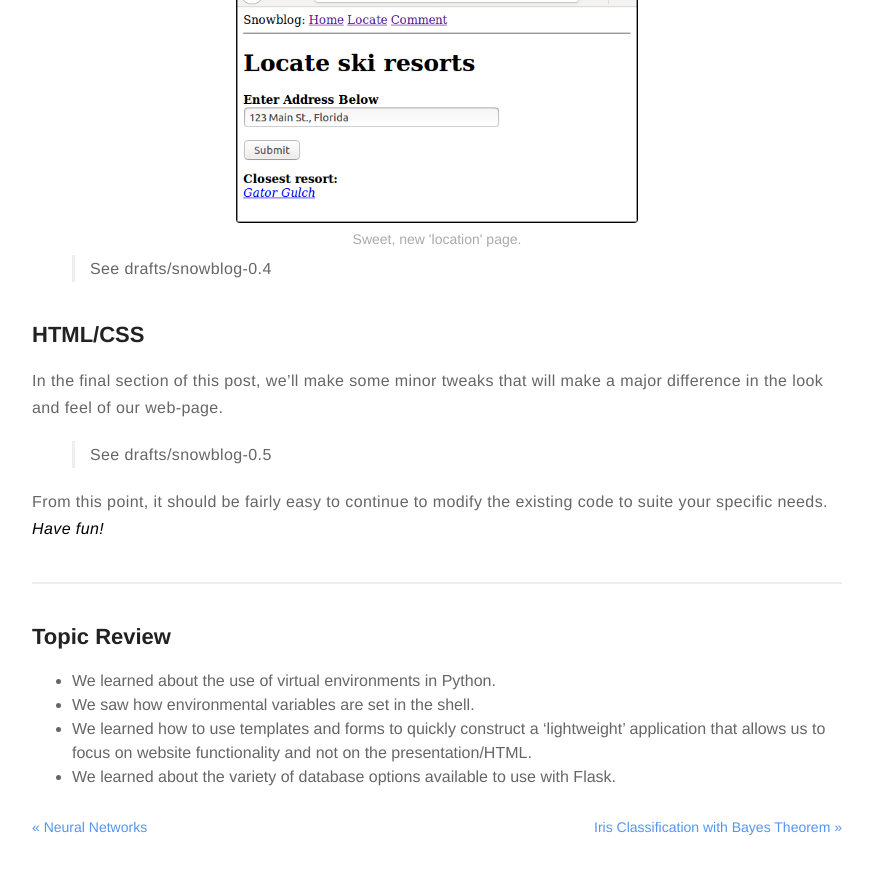
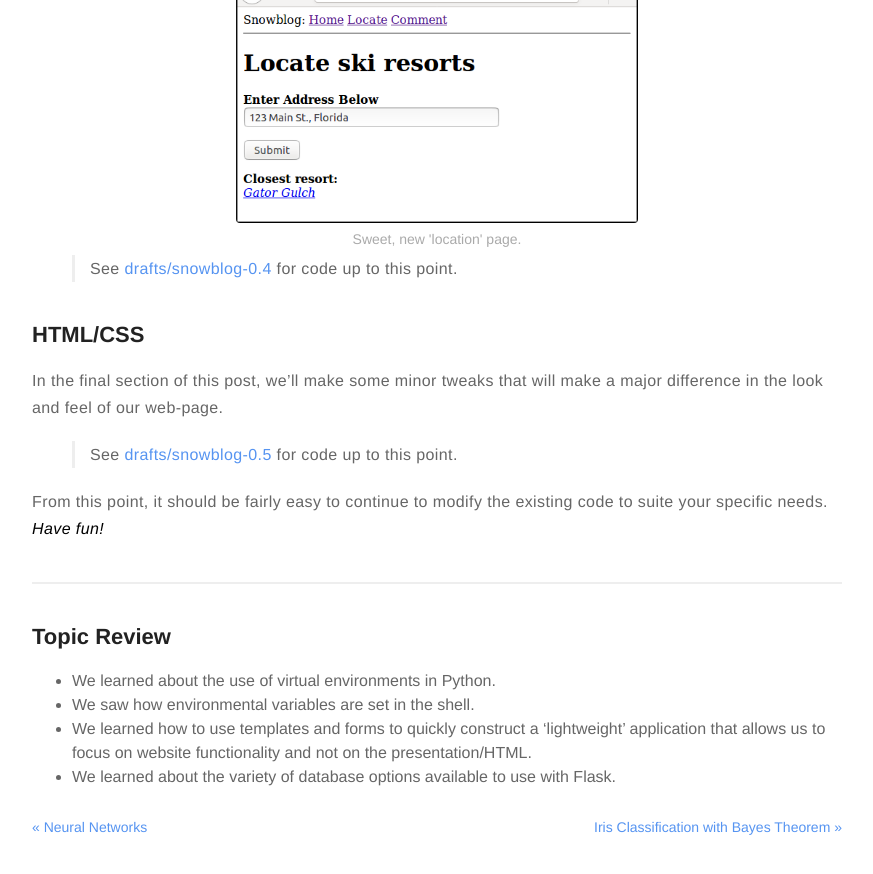
Before and after one commit to meccaLeccaHi/meccaLeccaHi.github.io, a Jekyll site: the page built from _posts/2018-11-08-web-apps-with-flask.md, in a window 1280 px wide and 900 px high, scrolled down 20125 px. Shown: the top 874 px of the window, without its empty margins (203-1076 px from the left). Built offline with Jekyll 4.4.1, drawn with Linux system fonts in a browser that asks for light colours; comment, search, counter and statistics services are not loaded; some of the changed text lies outside the part shown.

Commit message:
fixing links

````diff
--- a/_posts/2018-11-08-web-apps-with-flask.md
+++ b/_posts/2018-11-08-web-apps-with-flask.md
@@ -407,8 +407,7 @@ from app import routes, models
 ```
 We can use the same pattern for adding any Flask extension: we first initialize our Flask extension, then import `routes` and `models` modules. We've seen `routes` previously, and `models` is defined in the next section of this post.
 
-> See drafts/snowblog-0.1
-
+> See [drafts/snowblog-0.1](https://github.com/meccaLeccaHi/meccaLeccaHi.github.io/blob/master/assets/code/snowblog-0.1.zip) for code up to this point.
 
 <a id="database_models"></a>
 ## Database Models
@@ -524,7 +523,7 @@ Now let's make our page actually reflect those changes by adding somewhere for t
 It works- *hooray*!
 {% include figure.html url="/assets/images/flask/adding_posts_index.png" caption="Viewing posts in home page." width="55%" %}
 
-> See drafts/snowblog-0.2
+> See [drafts/snowblog-0.2](https://github.com/meccaLeccaHi/meccaLeccaHi.github.io/blob/master/assets/code/snowblog-0.2.zip) for code up to this point.
 
 <a id="comment_view"></a>
 ## Adding Comment View
@@ -623,7 +622,7 @@ That's it. Our new view is complete. That's all it takes to add another page to
 ```
 Check it out! It works!
 {% include figure.html url="/assets/images/flask/comment_view.png" caption="Sweet, new 'comments' page." width="55%" %}
-> See drafts/snowblog-0.3
+> See [drafts/snowblog-0.3](https://github.com/meccaLeccaHi/meccaLeccaHi.github.io/blob/master/assets/code/snowblog-0.3.zip) for code up to this point.
 
 
 <a id="google_places"></a>
@@ -709,13 +708,13 @@ Now we just need to make a few tweaks to the `locate.html` template, in order to
 And now our new page works! Note that we need to populate the database with resorts to make this actually work. In a future post, I'll show how to scrap that data from the web.
 {% include figure.html url="/assets/images/flask/locate_results.png" caption="Sweet, new 'location' page." width="55%" %}
 
-> See drafts/snowblog-0.4
+> See [drafts/snowblog-0.4](https://github.com/meccaLeccaHi/meccaLeccaHi.github.io/blob/master/assets/code/snowblog-0.4.zip) for code up to this point.
 
 <a id="html_css"></a>
 ## HTML/CSS
 In the final section of this post, we'll make some minor tweaks that will make a major difference in the look and feel of our web-page.
 
-> See drafts/snowblog-0.5
+> See [drafts/snowblog-0.5](https://github.com/meccaLeccaHi/meccaLeccaHi.github.io/blob/master/assets/code/snowblog-0.5.zip) for code up to this point.
 
 From this point, it should be fairly easy to continue to modify the existing code to suite your specific needs. ***Have fun!***
 
````
